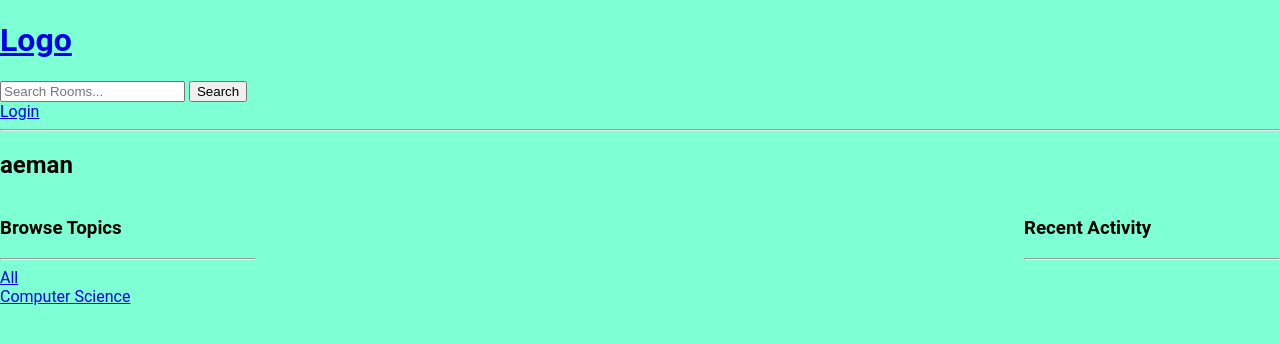
After one commit to sunnyallana/convo-nest, a Django app: page /user-profile/3/ in a window 1280 px wide. The commit adds this page. Shown: the top 344 px of the page. Run offline with Django 5.2, Linux system fonts and the light colour scheme; data comes from the database, SQL or seed files in the repository; both versions use the stored data as it was after the commit.

Commit message:
Added functionality for user-profile

```diff
--- a/ConvoNest/ConvoNest/settings.py
+++ b/ConvoNest/ConvoNest/settings.py
@@ -123,6 +123,10 @@ USE_TZ = True
 
 STATIC_URL = 'static/'
 
+STATICFILES_DIRS = [
+    BASE_DIR/'static'
+ ]
+
 # Default primary key field type
 # https://docs.djangoproject.com/en/5.0/ref/settings/#default-auto-field
 
--- a/ConvoNest/base/forms.py
+++ b/ConvoNest/base/forms.py
@@ -5,4 +5,5 @@ class RoomForm(ModelForm):
     # Meta is used to specify the model and the fields that we want to use in the form. In this case, we are using the Room model and the fields name, topic, and description.
     class Meta:
         model = Room
-        fields = ['name', 'topic', 'description']
+        fields = '__all__' # This is how you include all the fields from the model in the form. In this case, we are including all the fields from the Room model in the form.
+        exclude = ['participants', 'host'] # This is how you exclude fields from the form. In this case, we are excluding the participants and host fields from the form. We don't want the user to be able to set these fields when creating a new room. We want to set these fields in the view function instead.
--- /dev/null
+++ b/ConvoNest/base/templates/base/activity_component.html
@@ -0,0 +1,14 @@
+<h3>Recent Activity</h3>
+<hr>
+{% for message in room_messages %}
+    <div>
+        <small><a href="{% url 'user-profile' message.user.id %}">@{{message.user}}</a> {{message.created|timesince}} </small>
+        <small>Replied to "{{message.room}}"</small>
+        <!-- Instead of writing message.content, we can use message to call the __str__ method in the Message model -->
+        <p>{{message}}</p>
+        {% if request.user == message.user %}
+        <a href="{% url 'delete-message' message.id %}">Delete</a>
+        {% endif %}
+        <hr>
+    </div>
+{% endfor %}
--- /dev/null
+++ b/ConvoNest/base/templates/base/feed_component.html
@@ -0,0 +1,15 @@
+<div>
+    {% for room in rooms %}
+    <div>
+        {% if request.user == room.host %}
+        <a href="{% url 'update-room' room.id %}">Edit</a>
+        <a href="{% url 'delete-room' room.id %}">Delete</a>
+        {% endif %}
+
+        <a href="{% if room.host.id %}{% url 'user-profile' room.host.id %}{% else %}#{% endif %}">@{{room.host.username}}</a>
+        <h5>{{room.id}} -- <a href="{% url 'room' room.id %}">{{room.name}}</a></h1>
+        <small>{{room.topic.name}}</small>
+        <hr>
+    </div>
+    {% endfor %}
+</div>
--- /dev/null
+++ b/ConvoNest/base/templates/base/topics_component.html
@@ -0,0 +1,11 @@
+<h3>Browse Topics</h3>
+<hr>
+<div>
+    <a href="{% url 'home' %}">All</a>
+</div>
+{% for topic in topics %}
+<div>
+    <a href="{% url 'home' %}?q={{topic.name}}">{{topic.name}}</a>
+    <br>
+</div>
+{% endfor %}
--- /dev/null
+++ b/ConvoNest/base/templates/base/user_profile.html
@@ -0,0 +1,31 @@
+{% extends 'base.html' %}
+
+{% block content %}
+
+<style>
+    .user-profile-container {
+        display: grid;
+        grid-template-columns: 1fr 3fr 1fr;
+    }
+
+</style>
+
+
+<h2>{{user.username}}</h2>
+<div class="user-profile-container">
+    <div>
+        {% include 'base/topics_component.html' %}
+    </div>
+
+
+    <div>
+        {% include 'base/feed_component.html' %}
+    </div>
+
+
+    <div>
+        {% include 'base/activity_component.html' %}
+    </div>
+</div>
+
+{% endblock content %}
--- a/ConvoNest/base/urls.py
+++ b/ConvoNest/base/urls.py
@@ -8,8 +8,9 @@ urlpatterns = [
     path('register/', views.registerUser, name='register'),
     path('', views.home, name='home'),
     path('room/<str:pk>/', views.room, name='room'),
+    path('user-profile/<str:pk>/', views.userProfile, name='user-profile'),
     path('create-room/', views.createRoom, name='create-room'),
-    path('update-room/<str:pk>', views.updateRoom, name='update-room'),
-    path('delete-room/<str:pk>', views.deleteRoom, name='delete-room'),
-    path('delete-message/<str:pk>', views.deleteMessage, name='delete-message'),
+    path('update-room/<str:pk>/', views.updateRoom, name='update-room'),
+    path('delete-room/<str:pk>/', views.deleteRoom, name='delete-room'),
+    path('delete-message/<str:pk>/', views.deleteMessage, name='delete-message'),
 ]
--- a/ConvoNest/base/views.py
+++ b/ConvoNest/base/views.py
@@ -106,6 +106,17 @@ def room(request, pk):
                }
     return render(request, 'base/room.html', context)
 
+def userProfile(request, pk):
+    user = User.objects.get(id=pk)
+    rooms = user.room_set.all()
+    room_messages = user.messages_set.all()
+    topics = Topic.objects.all()
+    context = {'user': user,
+               'rooms': rooms,
+               'room_messages': room_messages,
+               'topics': topics,
+               }
+    return render(request, 'base/user_profile.html', context)
 
 @login_required(login_url='login')
 def createRoom(request):
@@ -114,11 +125,12 @@ def createRoom(request):
         # Instead of using the Room model directly, we use the RoomForm that we created in the forms.py file. This form is a ModelForm that is created from the Room model. We pass the request.POST to the form to create a new Room object.
         form = RoomForm(request.POST)
         if form.is_valid():
-            form.save()
+            room = form.save(commit=False) # Buying ourselves some time to modify the room object before saving it to the database.
+            room.host = request.user
+            room.save()
             return redirect('home')
     context = {'form': form}
     return render(request, 'base/room_form.html', context)
-
 
 @login_required(login_url='login')
 def updateRoom(request, pk):
--- /dev/null
+++ b/ConvoNest/static/styles/main.css
@@ -0,0 +1,7 @@
+body{
+    background-color: aquamarine;
+    font-family: 'Roboto', sans-serif;
+    margin: 0;
+    padding: 0;
+    box-sizing: border-box;
+}
--- a/ConvoNest/templates/base.html
+++ b/ConvoNest/templates/base.html
@@ -1,3 +1,5 @@
+{% load static %}
+
 <!DOCTYPE html>
 <html>
     <head>
@@ -6,7 +8,7 @@
         <title>ConvoNest</title>
         <meta name="description" content="">
         <meta name="viewport" content="width=device-width, initial-scale=1">
-        <!-- <link rel="stylesheet" href=""> -->
+        <link rel='stylesheet' type="text/css" media="screen" href="{% static 'styles/main.css' %}">
     </head>
     <body>
         {% include 'navbar.html' %}
```
Also changed, not shown: ConvoNest/base/templates/base/home.html (+3 -44 lines), ConvoNest/db.sqlite3.
